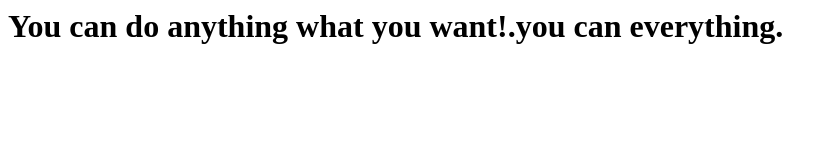
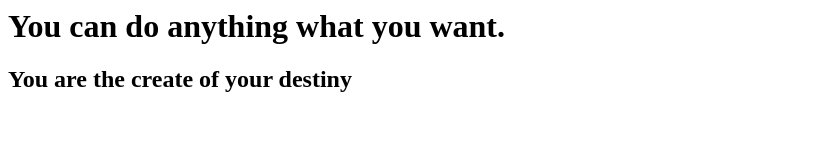
Before and after one commit to ashvinijaiswal28/Firstrepo, a plain HTML site: page index.html in a window 1280 px wide. Shown: the whole page, without its empty margins (0-837 px from the left). Drawn offline with Linux system fonts and the light colour scheme.

Commit message:
added second code

```diff
--- a/index.html
+++ b/index.html
@@ -1,5 +1,6 @@
 <head>
 <body>
-<h1>You can do anything what you want!.you can everything.</h1>
+<h1>You can do anything what you want.</h1>
+<h2>You are the create of your destiny</h2>
 </body>
 </head?
```
